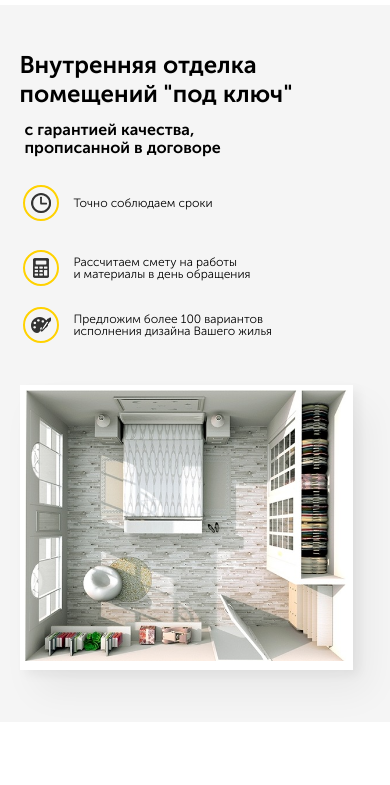
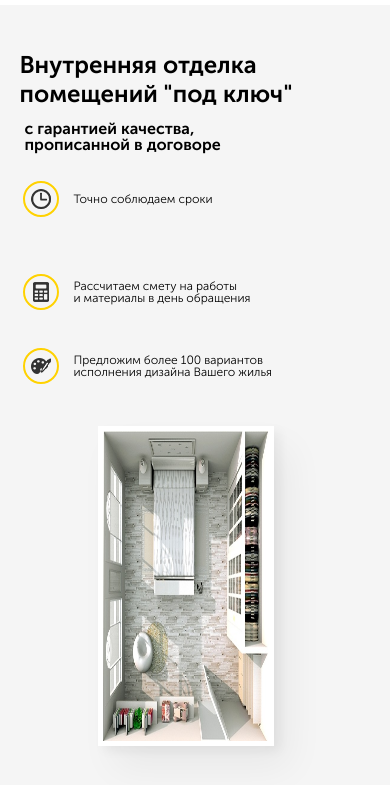
Before and after one commit to Supermintal/webstart, a plain HTML site: page index.html in a window 390 px wide. Shown: the part 59-844 px from the top of the page. Drawn offline with nearby package versions, Linux system fonts and the light colour scheme.

Commit message:
Сделал и адаптировал секцию со слайдом

```diff
--- a/index.html
+++ b/index.html
@@ -141,10 +141,10 @@
 				nextArrow: $('.arrows__right'),
 				responsive: [
 					{
-						breakpoint: 768,
+						breakpoint: 769,
 						settings: {
 							slidesToShow: 1,
-							slidesToScroll: 1
+							slidesToScroll: 1,
 						}
 					},
 					{
@@ -154,20 +154,7 @@
 							slidesToScroll: 1
 						}
 					},
-					{
-						breakpoint: 576,
-						settings: {
-							slidesToShow: 1,
-							slidesToScroll: 1
-						}
-					},
-					{
-						breakpoint: 320,
-						settings: {
-							slidesToShow: 1,
-							slidesToScroll: 1
-						}
-					}
+
 				]
 			 });
 		 });
--- a/sass/blocks/_hero.sass
+++ b/sass/blocks/_hero.sass
@@ -48,25 +48,57 @@
 		box-shadow: 6px 5px 10px rgba(0, 0, 0, 0.05), 16px 22px 35px rgba(0, 0, 0, 0.05)
 @media (max-width: 1200px)
 	.hero
-		&-block
+		&-image
+			display: flex
+			justify-content: center
+			width: 50%
+			height: 320px
+			margin-left: 150px
+			margin-top: 10%
+			box-shadow: 6px 5px 10px rgba(0, 0, 0, 0.05), 16px 22px 35px rgba(0, 0, 0, 0.05)
+		&-text
+			&__title
+				font-size: 20px
+				line-height: 1.4
+				margin-bottom: 20px
+			&__subtitle
+				font-size: 15px
+				line-height: 1
+		&-list
+			display: flex
 			flex-direction: column
-			display: flex
-			align-items: center
-		&-list
-			margin-bottom: 44px
-		&-text
-			flex-direction: column
-			display: flex
-			align-items: center
-			&__title
-				font-size: 30px
-		&__image
-			margin-left: auto
-			margin-right: auto
+			align-items: flex-start
+			justify-content: center
+			&__image
+				display: flex
+				justify-content: center
+				align-items: center
+			&__text
+				line-height: 1.2
+				font-size: 13px
+			&__item
+				display: flex
+				justify-content: flex-start
+				align-items: center
+		// &-block
+		// 	flex-direction: column
+		// 	display: flex
+		// 	align-items: center
+		// &-list
+		// 	margin-bottom: 44px
+		// &-text
+		// 	flex-direction: column
+		// 	display: flex
+		// 	align-items: center
+		// 	&__title
+		// 		font-size: 30px
+		// &__image
+		// 	margin-left: auto
+		// 	margin-right: auto
 @media (max-width: 768px)
 	.hero
 		&-block
-			flex-direction: column
+			justify-content: flex-start
 			display: flex
 			align-items: center
 		&-text
@@ -89,6 +121,7 @@
 			flex-direction: column
 			display: flex
 			align-items: center
+			justify-content: center
 		&-text
 			flex-direction: column
 			display: flex
--- a/sass/blocks/_offer.sass
+++ b/sass/blocks/_offer.sass
@@ -54,6 +54,7 @@
 		margin-left: 70px
 @media (max-width: 1200px)
 	.offer
+		height: 700px
 		background-size: cover
 		&__block
 			margin-bottom: 30px
@@ -67,6 +68,7 @@
 		&__title
 		display: flex
 		align-items: center
+		font-size: 10px
 		&-class
 			display: flex
 			flex-wrap: wrap
--- a/sass/blocks/_portfolio.sass
+++ b/sass/blocks/_portfolio.sass
@@ -5,7 +5,7 @@
 	background-size: 50%
 	&__title
 		margin: auto
-		margin-bottom: 100px
+		margin-bottom: 92px
 		padding-top: 90px
 		line-height: 45px
 		font-size: 30px
@@ -13,16 +13,19 @@
 	&__arrows
 		max-width: 120px
 		margin: auto
-		margin-top: 60px
+		margin-top: 70px
 		display: flex
 		justify-content: space-between
 .slider
 	&__image
 	margin: auto
-@media (max-width: 1200px)
-	.portfolio
-		&__title
-			margin-top: 33px
+	width: 102%
+	height: 102%
+	margin-top: 35px
+@media (max-width: 768px)
+	.slider
+		&__image
+			margin: auto
 @media (max-width: 576px)
 	.portfolio
 		&__title
```
Also changed, not shown: css/style.css, 1 other file.
